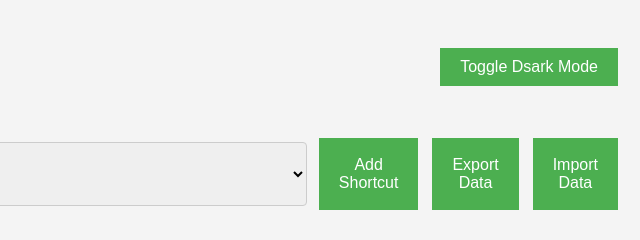
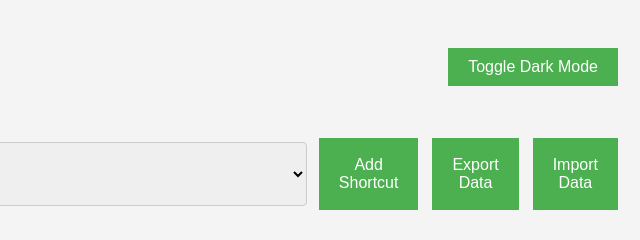
Before and after one commit to jayakrishnan94/Shortcut-Manager, a website with bundled scripts: page index.html in a window 1280 px wide. Shown: the full height of the page, 640-1280 px from the left. Built offline with nearby package versions, Linux system fonts and the light colour scheme; no server answers.

Commit message:
Update index.html

```diff
--- a/index.html
+++ b/index.html
@@ -9,7 +9,7 @@
     <body>
         <header>
             <h1>Shortcut Manager app</h1>
-            <button id="darkModeToggle">Toggle Dsark Mode</button>
+            <button id="darkModeToggle">Toggle Dark Mode</button>
         </header>
         <main>
             <div id="controls">
```
